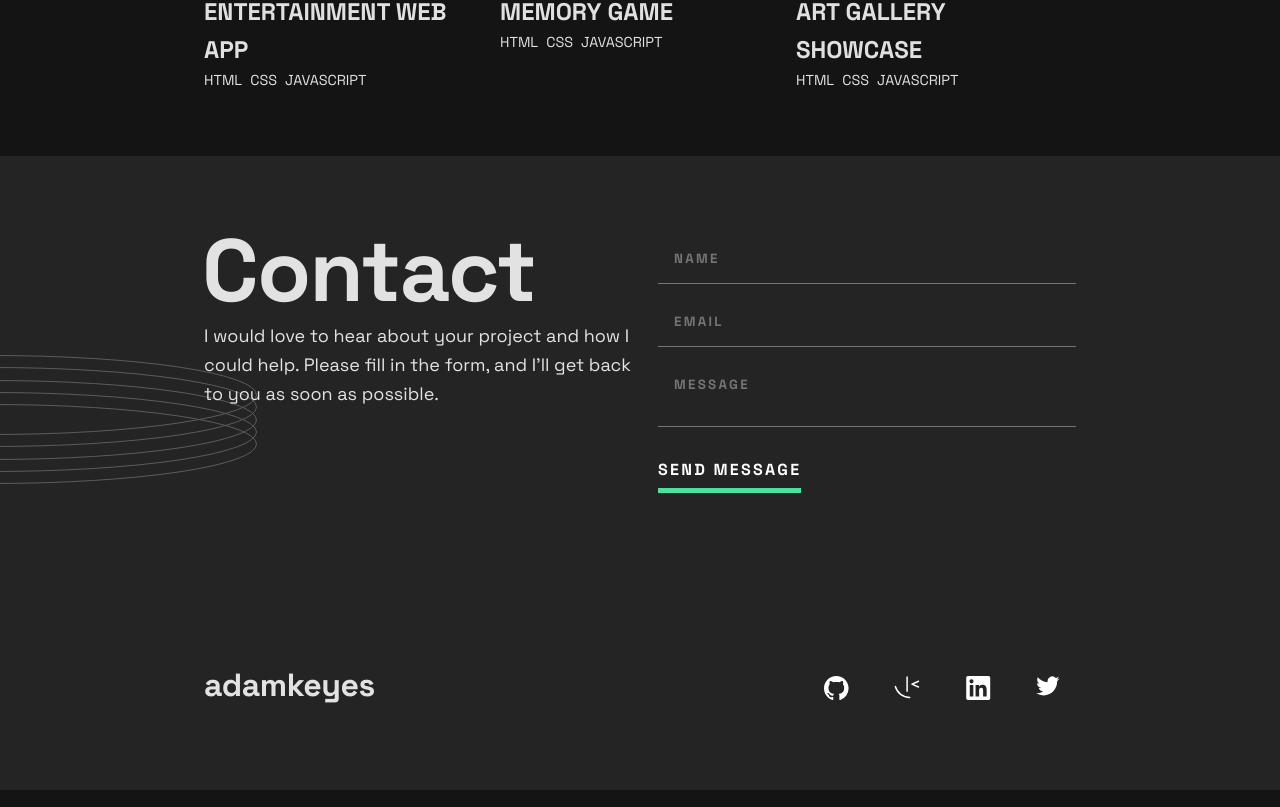
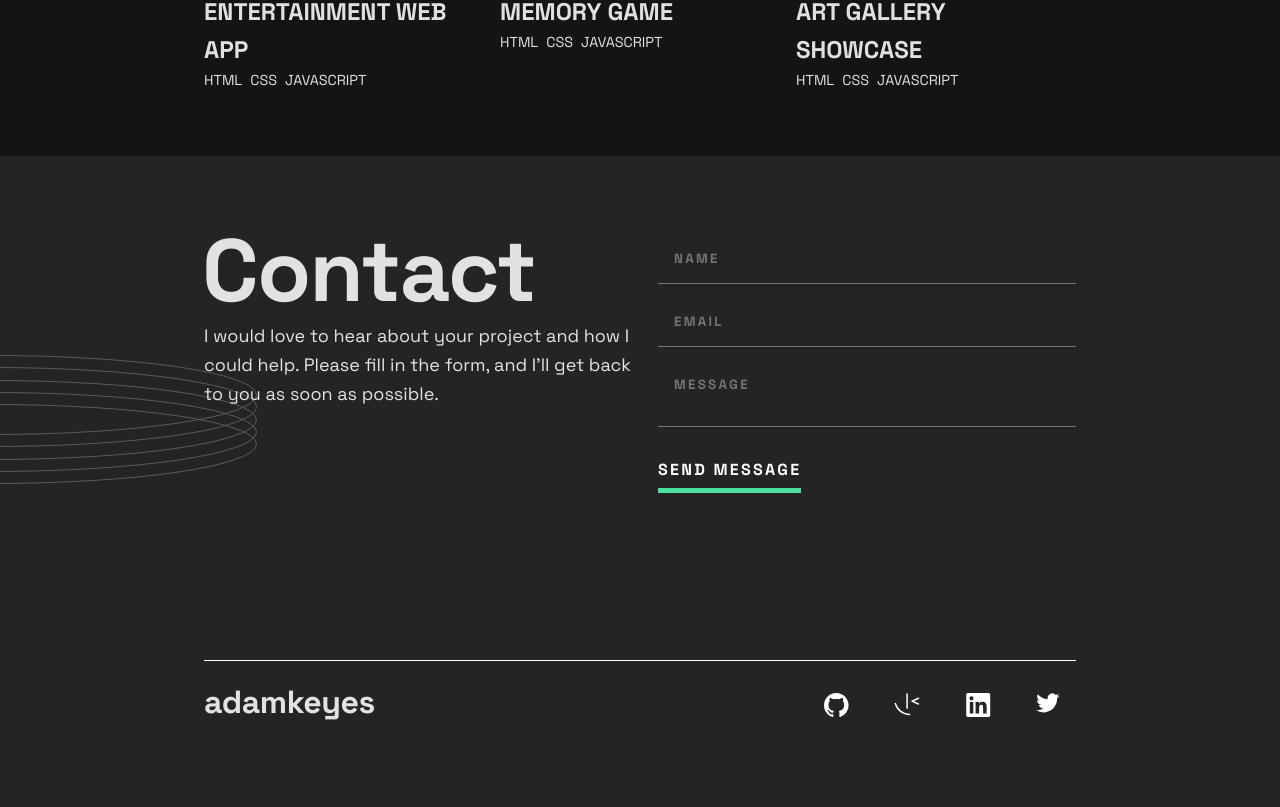
Before and after one commit to barryhanna/fem-single-page-developer-portfolio, a React (Vite) app: page / in a window 1280 px wide. Shown: the part 2297-3104 px from the top of the page. Built offline with nearby package versions, Linux system fonts and the light colour scheme.

Commit message:
Add border-top to footer

```diff
--- a/src/index.css
+++ b/src/index.css
@@ -390,6 +390,12 @@ form button {
   padding-right: 0;
 }
 
+/* Footer */
+footer .navbar {
+  padding-top: 1rem;
+  border-top: 1px solid var(--clr-white);
+}
+
 /* Utilities */
 
 .sr-only {
```
